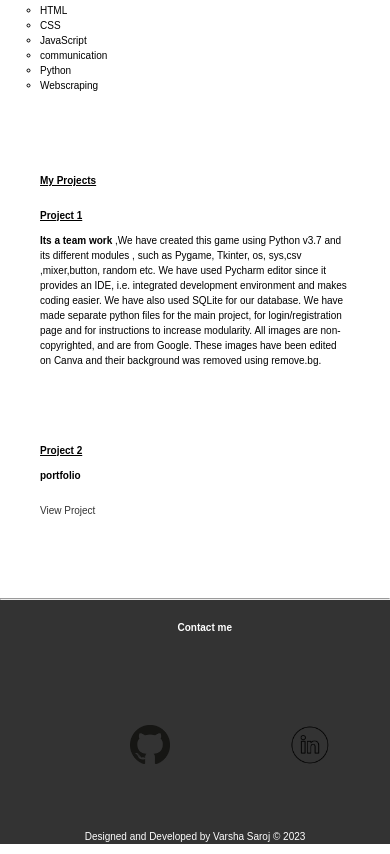
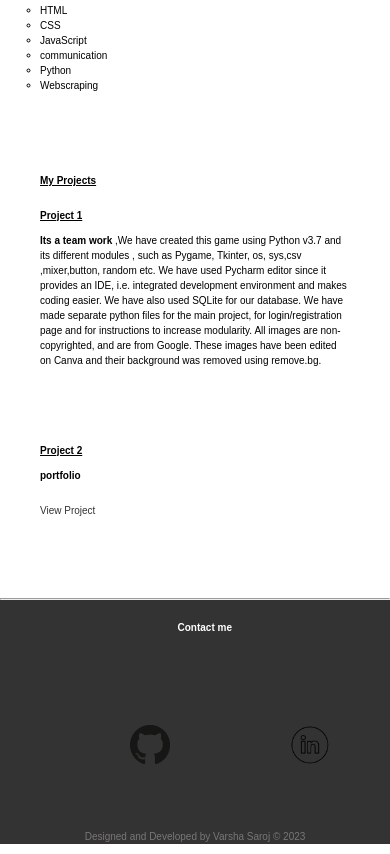
Before and after one commit to VarshaSaroj/webdev2, a plain HTML site: page portfolio/index.html in a window 390 px wide. Shown: the part 851-1705 px from the top of the page. Drawn offline with Linux system fonts and the light colour scheme.

```diff
--- a/portfolio/style3.css
+++ b/portfolio/style3.css
@@ -106,6 +106,7 @@
     margin: 60px;
 }
 #p{
+  color: #7a7676;
   text-align: center;
 }
 
```
